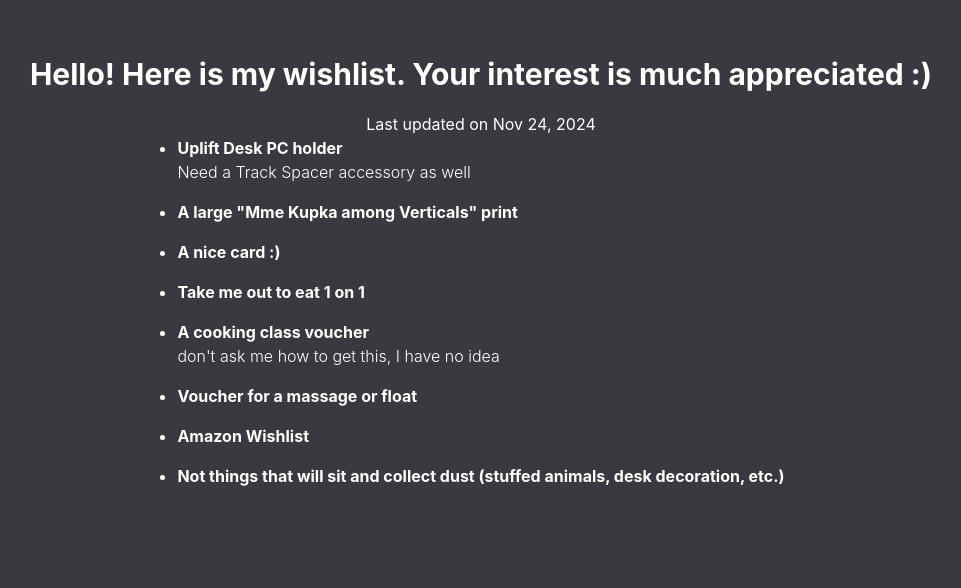
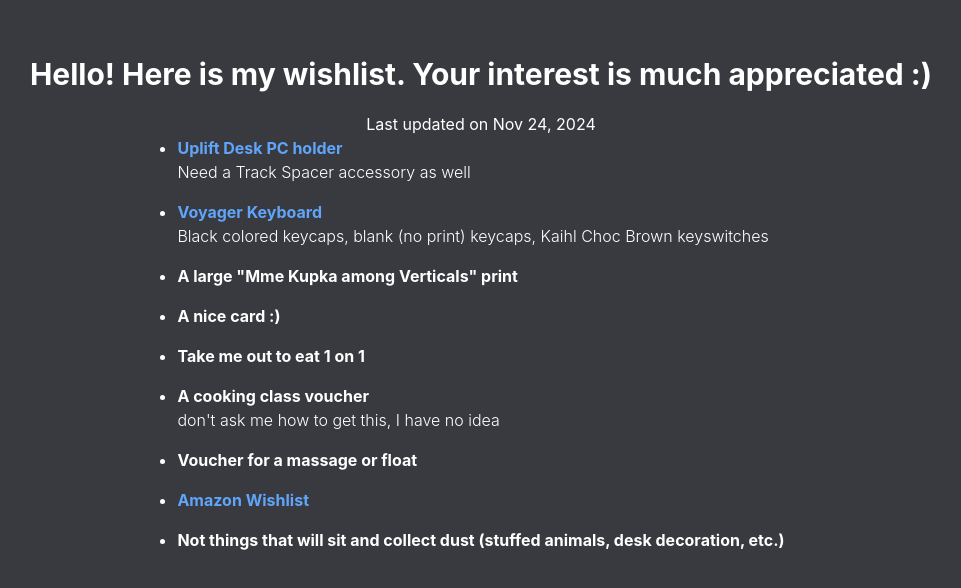
Before and after one commit to martinjaime/personal-site, a React (Create React App) app in the folder frontend/: page /wishlist in a window 1280 px wide. Shown: the top 588 px of the page, without its empty margins (159-1120 px from the left). Built offline with nearby package versions, Linux system fonts and the light colour scheme.

Commit message:
update wishlist and fix hyperlink UI

```diff
--- a/frontend/src/pages/WishList.tsx
+++ b/frontend/src/pages/WishList.tsx
@@ -12,6 +12,11 @@
     description: "Uplift Desk PC holder",
     details: "Need a Track Spacer accessory as well",
     url: "https://www.upliftdesk.com/cpu-holder-by-uplift-desk/",
+  },
+  {
+    description: "Voyager Keyboard",
+    details: "Black colored keycaps, blank (no print) keycaps, Kaihl Choc Brown keyswitches",
+    url: "https://www.zsa.io/voyager/buy",
   },
   {
     description: 'A large "Mme Kupka among Verticals" print'
@@ -31,7 +36,7 @@
   },
   {
     description: "Amazon Wishlist",
-    url: "https://www.amazon.com/hz/wishlist/ls/RO0JJLMLD38Y?ref_=wl_share",
+    url: "https://www.amazon.com/hz/wishlist/ls/RO0JJLMLD38Y",
   },
   {
     description: "Not things that will sit and collect dust (stuffed animals, desk decoration, etc.)",
@@ -52,7 +57,7 @@
       <ul className="space-y-4 px-4">
         {wishListItems.map(item => (
           <li key={item.description}>
-            <a className={`font-bold ${item.url && "hover:text-blue-700"}`} href={item.url}>
+            <a className={`font-bold ${item.url ? "text-blue-400 hover:underline" : ""}`} href={item.url}>
               {item.description}
             </a>
             {item.details && <p className="font-light">{item.details}</p>}
```
